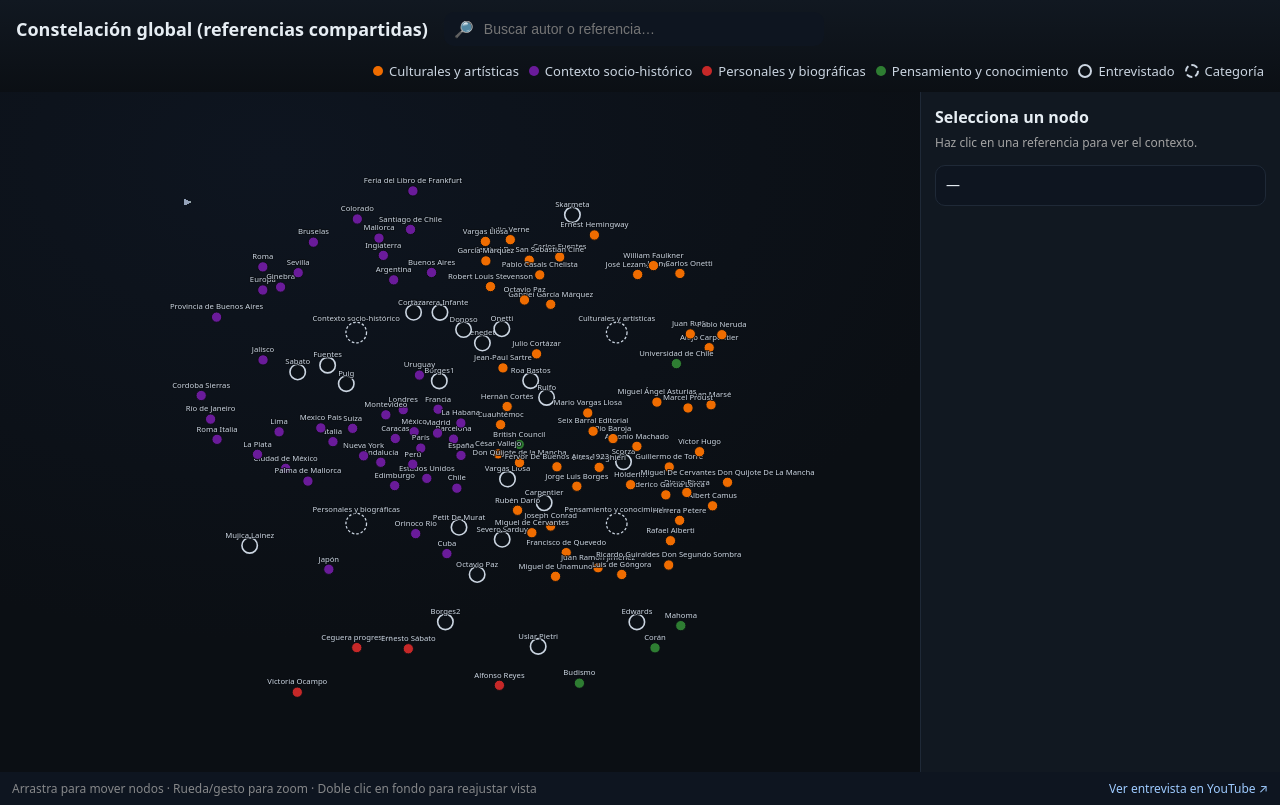
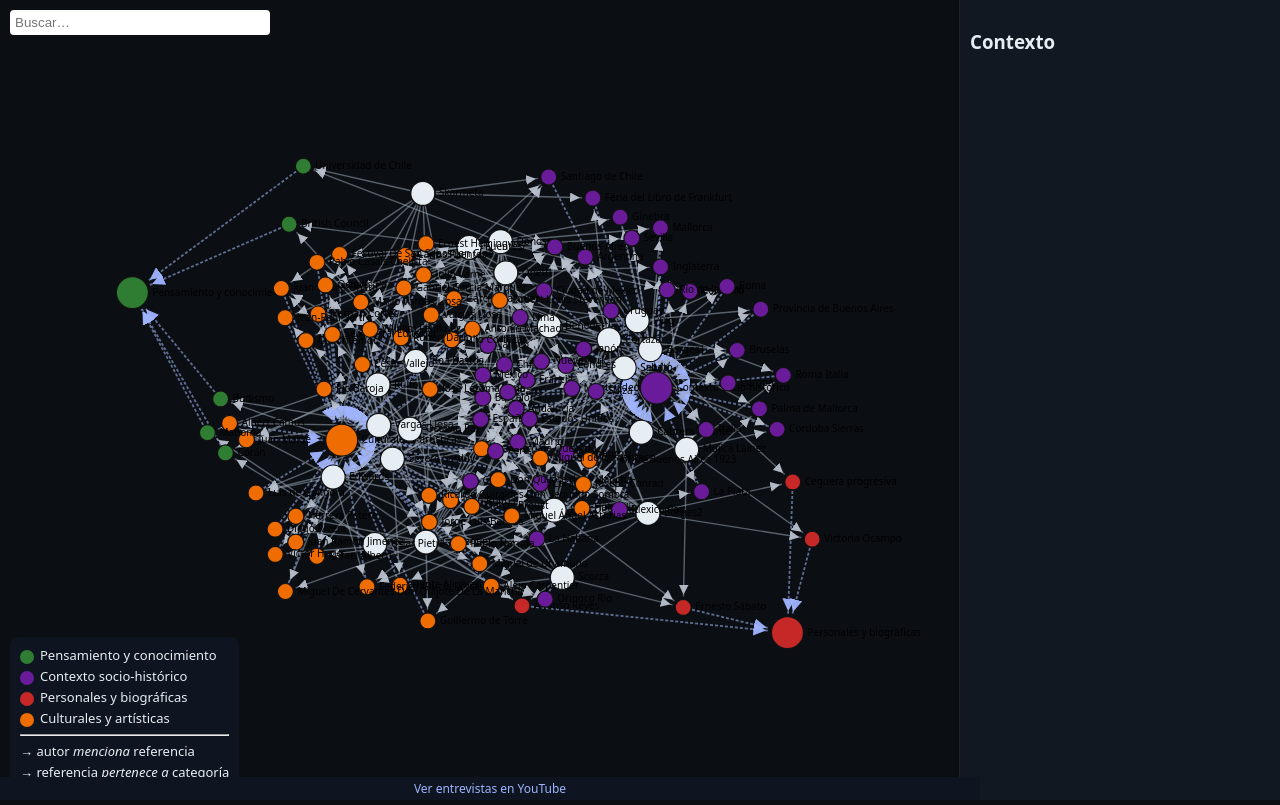
Before and after one commit to sebastianmiras/a-fondo-constelaciones, a plain HTML site: page global/global_constelacion.html in a window 1280 px wide. Drawn offline with nearby package versions, Linux system fonts and the light colour scheme; animation ran at ten frames a second.

Commit message:
Update global_constelacion.html

```diff
--- a/global/global_constelacion.html
+++ b/global/global_constelacion.html
@@ -1,305 +1,247 @@
-<!doctype html>
+<!DOCTYPE html>
 <html lang="es">
 <head>
-<meta charset="utf-8" />
-<meta name="viewport" content="width=device-width, initial-scale=1" />
-<title>Constelación Global — A fondo</title>
+<meta charset="UTF-8">
+<title>Constelación global</title>
+<script src="https://d3js.org/d3.v7.min.js"></script>
 <style>
-  :root{
-    --bg:#0b0f14;
-    --panel:#111821;
-    --panel2:#0e1520;
-    --text:#e6edf3;
-    --green:#2e7d32;   /* Pensamiento y conocimiento (verde en tus prefs) */
-    --purple:#6a1b9a;  /* Contexto socio-histórico (morado) */
-    --red:#c62828;     /* Personales y biográficas (rojo) */
-    --orange:#ef6c00;  /* Culturales y artísticas (naranja) */
-    --muted:#6b7280;
+  body {
+    margin: 0;
+    font-family: system-ui, sans-serif;
+    background-color: #0b0f14;
+    color: #e6edf3;
+    overflow: hidden;
   }
-  html,body{height:100%; margin:0; background:var(--bg); color:var(--text); font-family: system-ui, -apple-system, Segoe UI, Roboto, Helvetica, Arial, "Apple Color Emoji","Segoe UI Emoji";}
-  .wrap{display:grid; grid-template-columns: 1fr 360px; grid-template-rows: auto 1fr auto; height:100vh;}
-  header{grid-column:1 / -1; padding:12px 16px; background:linear-gradient(180deg,var(--panel),transparent); display:flex; gap:16px; align-items:center; flex-wrap:wrap}
-  h1{font-size:18px; margin:0; font-weight:600;}
-  .search{display:flex; align-items:center; gap:8px; background:var(--panel2); padding:6px 10px; border-radius:10px; width:360px; max-width:90vw;}
-  .search input{flex:1; background:transparent; border:0; outline:0; color:var(--text); font-size:14px;}
-  .legend{display:flex; gap:10px; align-items:center; flex-wrap:wrap; margin-left:auto;}
-  .lg-item{display:flex; align-items:center; gap:6px; font-size:13px; color:#cbd5e1}
-  .dot{width:10px; height:10px; border-radius:50%;}
-  .lg-orange{background:var(--orange)}
-  .lg-purple{background:var(--purple)}
-  .lg-red{background:var(--red)}
-  .lg-green{background:var(--green)}
-  .lg-author{background:transparent; border:2px solid #cbd5e1; border-radius:50%; width:10px; height:10px;}
-  .lg-cat{background:transparent; border:2px dashed #cbd5e1; border-radius:50%; width:10px; height:10px;}
-
-  .stage{position:relative; background:radial-gradient(1200px 800px at 30% 10%, #0e1520 0%, var(--bg) 60%);}
-  #graph{width:100%; height:100%;}
-  aside{background:var(--panel); padding:14px; border-left:1px solid #1f2937; overflow:auto}
-  aside h2{font-size:16px; margin:0 0 6px}
-  aside .meta{font-size:12px; color:#a3a3a3; margin-bottom:8px}
-  aside pre{white-space:pre-wrap; font-family:inherit; font-size:14px; line-height:1.35; background:var(--panel2); padding:10px; border-radius:10px; border:1px solid #1f2937}
-
-  footer{grid-column:1 / -1; font-size:12px; color:#a3a3a3; background:var(--panel2); padding:8px 12px; display:flex; justify-content:space-between; align-items:center;}
-  footer a{color:#9ecbff; text-decoration:none;}
-  .hint{opacity:.8}
-
-  /* nodos y enlaces */
-  .link{stroke:#6b7280; stroke-opacity:.4}
-  .link.mentions{stroke:#9aa4b2; stroke-opacity:.35}
-  .link.belongs{stroke:#7480a8; stroke-opacity:.5; stroke-dasharray:3 2}
-  .node{cursor:grab}
-  .node:active{cursor:grabbing}
-  .node circle{stroke:#0b0f14; stroke-width:1.5px}
-  .node.author circle{fill:#0c1117; stroke:#cbd5e1; stroke-width:2.5px}
-  .node.category circle{fill:transparent; stroke:#cbd5e1; stroke-dasharray:4 3; stroke-width:2}
-  .node text{font-size:12px; fill:#cbd5e1; paint-order:stroke; stroke:rgba(11,15,20,0.8); stroke-width:3px; stroke-linejoin:round}
-  .faded{opacity:.12}
-  .highlight{filter: drop-shadow(0 0 3px rgba(255,255,255,.5))}
+  #graph {
+    position: absolute;
+    top: 0; left: 0; right: 300px; bottom: 0;
+  }
+  #sidebar {
+    position: absolute;
+    top: 0; right: 0; bottom: 0;
+    width: 300px;
+    background: #111821;
+    border-left: 1px solid #222;
+    padding: 10px;
+    overflow-y: auto;
+  }
+  #searchBox {
+    position: absolute;
+    top: 10px; left: 10px;
+    width: 250px;
+    padding: 5px;
+    border: none;
+    border-radius: 4px;
+  }
+  .node circle {
+    stroke: #111;
+    stroke-width: 1.2px;
+  }
+  .node text {
+    font-size: 11px;
+    pointer-events: none;
+  }
+  .link {
+    stroke: #94a3b8;
+    stroke-opacity: .45;
+    pointer-events: none;
+  }
+  .link.mentions {
+    stroke: #9aa4b2;
+    stroke-opacity: .55;
+  }
+  .link.belongs {
+    stroke: #8ea2d8;
+    stroke-opacity: .65;
+    stroke-dasharray: 3 2;
+  }
+  .legend {
+    position: absolute;
+    bottom: 10px;
+    left: 10px;
+    font-size: 13px;
+    background: #0e1520;
+    padding: 6px 10px;
+    border-radius: 8px;
+  }
+  .legend div {
+    margin: 3px 0;
+  }
+  .legend span {
+    display: inline-block;
+    width: 14px; height: 14px;
+    margin-right: 6px;
+    vertical-align: middle;
+    border-radius: 50%;
+  }
+  .bar {
+    position: absolute;
+    bottom: 0; left: 0; right: 300px;
+    background: #0e1520;
+    font-size: 12px;
+    text-align: center;
+    padding: 3px;
+  }
+  .bar a { color: #9fb3ff; text-decoration: none; }
 </style>
 </head>
 <body>
-<div class="wrap">
-  <header>
-    <h1>Constelación global (referencias compartidas)</h1>
-    <div class="search">
-      🔎
-      <input id="q" type="search" placeholder="Buscar autor o referencia…" />
+
+<input id="searchBox" type="text" placeholder="Buscar…">
+
+<div id="graph"></div>
+<div id="sidebar"><h3>Contexto</h3><div id="contexto"></div></div>
+<div class="legend">
+  <div><span style="background:#2e7d32"></span>Pensamiento y conocimiento</div>
+  <div><span style="background:#6a1b9a"></span>Contexto socio-histórico</div>
+  <div><span style="background:#c62828"></span>Personales y biográficas</div>
+  <div><span style="background:#ef6c00"></span>Culturales y artísticas</div>
+  <hr>
+  <div>→ autor <em>menciona</em> referencia</div>
+  <div>→ referencia <em>pertenece a</em> categoría</div>
 </div>
-    <div class="legend">
-      <div class="lg-item"><span class="dot lg-orange"></span> Culturales y artísticas</div>
-      <div class="lg-item"><span class="dot lg-purple"></span> Contexto socio-histórico</div>
-      <div class="lg-item"><span class="dot lg-red"></span> Personales y biográficas</div>
-      <div class="lg-item"><span class="dot lg-green"></span> Pensamiento y conocimiento</div>
-      <div class="lg-item"><span class="lg-author"></span> Entrevistado</div>
-      <div class="lg-item"><span class="lg-cat"></span> Categoría</div>
-    </div>
-  </header>
+<div class="bar"><a href="https://www.youtube.com/" target="_blank">Ver entrevistas en YouTube</a></div>
 
-  <div class="stage">
-    <svg id="graph"></svg>
-  </div>
+<script>
+const width = window.innerWidth - 300, height = window.innerHeight;
 
-  <aside id="panel">
-    <h2>Selecciona un nodo</h2>
-    <div class="meta">Haz clic en una referencia para ver el contexto.</div>
-    <pre id="ctx">—</pre>
-  </aside>
-
-  <footer>
-    <div class="hint">Arrastra para mover nodos · Rueda/gesto para zoom · Doble clic en fondo para reajustar vista</div>
-    <a href="https://www.youtube.com" target="_blank" rel="noopener">Ver entrevista en YouTube ↗</a>
-  </footer>
-</div>
-
-<!-- D3 v7 -->
-<script src="https://cdn.jsdelivr.net/npm/d3@7"></script>
-<script>
-(async function(){
-  // Carga CSV (mismo directorio)
-  const nodes = await d3.csv("global_nodos.csv", d3.autoType);
-  const edges = await d3.csv("global_aristas.csv", d3.autoType);
-
-  // Mapeo de colores por categoría (según tus preferencias guardadas)
-  const colorByGroup = {
-    "Culturales y artísticas":  "#ef6c00",
-    "Contexto socio-histórico":"#6a1b9a",
-    "Personales y biográficas":"#c62828",
-    "Pensamiento y conocimiento":"#2e7d32",
-    // fallback
-    "autor":"#cbd5e1"
+// Colores de grupos
+const colorMap = {
+  "Pensamiento y conocimiento": "#2e7d32",
+  "Contexto socio-histórico": "#6a1b9a",
+  "Personales y biográficas": "#c62828",
+  "Culturales y artísticas": "#ef6c00",
+  "autor": "#e6edf3"
 };
 
-  // Tipos y radios
-  const radius = d => {
-    if (d.type === "categoria") return 16;
-    if (d.type === "autor")     return 12;    // autores visibles y consistentes
-    return 8; // referencia
-  };
+// SVG principal
+const svg = d3.select("#graph").append("svg")
+  .attr("width", width)
+  .attr("height", height);
 
-  // SVG base
-  const svg = d3.select("#graph");
-  const width = svg.node().clientWidth || window.innerWidth-360;
-  const height = svg.node().clientHeight || (window.innerHeight-100);
+const linkG = svg.append("g").attr("class","links");
+const nodeG = svg.append("g").attr("class","nodes");
 
-  svg.attr("viewBox", [0,0,width,height]);
+// Definir flechas
+const defs = svg.append("defs");
+function makeArrow(id, color){
+  const m = defs.append("marker")
+    .attr("id", id)
+    .attr("viewBox", "0 -5 10 10")
+    .attr("refX", 12)
+    .attr("refY", 0)
+    .attr("markerWidth", 7)
+    .attr("markerHeight", 7)
+    .attr("orient", "auto");
+  m.append("path")
+    .attr("d","M0,-5L10,0L0,5")
+    .attr("fill", color)
+    .attr("opacity", .95);
+}
+makeArrow("arrow-mentions", "#b8c0cc");
+makeArrow("arrow-belongs", "#9fb3ff");
 
-  // Def flechas
-  const defs = svg.append("defs");
-  defs.append("marker")
-    .attr("id","arrow")
-    .attr("viewBox","0 -5 10 10")
-    .attr("refX",10).attr("refY",0)
-    .attr("markerWidth",6).attr("markerHeight",6)
-    .attr("orient","auto")
-    .append("path")
-    .attr("d","M0,-5L10,0L0,5")
-    .attr("fill","#95a3b9").attr("opacity",.8);
+// Cargar datos
+Promise.all([
+  d3.csv("global_nodos.csv"),
+  d3.csv("global_aristas.csv")
+]).then(([nodes, edges])=>{
+  const nodeById = new Map(nodes.map(d => [d.id, d]));
+  edges.forEach(d => {
+    d.source = nodeById.get(d.source);
+    d.target = nodeById.get(d.target);
+  });
 
-  // Zoom/pan
-  const g = svg.append("g");
-  const linkG = g.append("g").attr("stroke-linecap","round");
-  const nodeG = g.append("g");
+  // Simulación
+  const sim = d3.forceSimulation(nodes)
+    .force("link", d3.forceLink(edges).id(d=>d.id).distance(80).strength(0.7))
+    .force("charge", d3.forceManyBody().strength(-220))
+    .force("center", d3.forceCenter(width/2, height/2))
+    .force("collision", d3.forceCollide().radius(d=>radius(d)+4));
 
-  const zoom = d3.zoom().scaleExtent([0.2, 4]).on("zoom", (e)=> g.attr("transform", e.transform));
-  svg.call(zoom);
-
-  // Links
+  // Enlaces
   const link = linkG.selectAll("line")
     .data(edges)
-    .enter()
-    .append("line")
-    .attr("class", d => "link " + (d.relation === "belongs_to" ? "belongs" : "mentions"))
-    .attr("stroke-width", d => d.relation === "belongs_to" ? 1.6 : 1.2)
-    .attr("marker-end", "url(#arrow)");
+    .enter().append("line")
+    .attr("class", d => "link " + (d.relation==="belongs_to" ? "belongs" : "mentions"))
+    .attr("stroke-width", d => d.relation==="belongs_to"?1.8:1.4)
+    .attr("marker-end", d => d.relation==="belongs_to" ? "url(#arrow-belongs)" : "url(#arrow-mentions)");
 
-  // Nodes
-  const node = nodeG.selectAll("g.node")
-    .data(nodes, d=>d.id)
-    .enter()
-    .append("g")
-    .attr("class", d => "node " + (d.type === "autor" ? "author" : d.type === "categoria" ? "category" : "reference"))
-    .call(drag());
+  // Nodos
+  const node = nodeG.selectAll("g")
+    .data(nodes)
+    .enter().append("g")
+    .attr("class","node")
+    .call(d3.drag()
+      .on("start",dragstarted)
+      .on("drag",dragged)
+      .on("end",dragended));
 
   node.append("circle")
     .attr("r", radius)
-      .attr("fill", d => (d.type === "referencia" ? colorByGroup[d.group] || "#9aa4b2"
-                          : d.type === "categoria" ? "transparent"
-                          : "#0c1117"));
+    .attr("fill", d => color(d));
 
   node.append("text")
-      .attr("dy", d => d.type === "categoria" ? -18 : -12)
-      .attr("text-anchor","middle")
-      .text(d => d.label);
+    .text(d=>d.label)
+    .attr("dy",3)
+    .attr("x", d=>radius(d)+4)
+    .style("font-size","10px");
 
-  // Panel de contexto
-  const panelTitle = d3.select("#panel h2");
-  const panelMeta  = d3.select("#panel .meta");
-  const panelPre   = d3.select("#ctx");
-
+  // Click -> mostrar contexto
   node.on("click", (e,d)=>{
-    panelTitle.text(d.label);
-    if(d.type === "referencia"){
-      panelMeta.text(d.group);
-      panelPre.text(d.note && d.note.trim() ? d.note : "—");
-    }else if(d.type === "autor"){
-      panelMeta.text("Entrevistado");
-      panelPre.text("Nodos conectados: referencias que menciona en al menos una coincidencia compartida.");
-    }else{
-      panelMeta.text("Categoría");
-      panelPre.text("Conecta referencias clasificadas bajo esta categoría.");
-    }
-    // pequeña realce visual
-    node.classed("highlight", n => n.id === d.id);
+    document.getElementById("contexto").innerText = d.note || "(sin contexto)";
   });
 
-  // Fuerzas
-  const id2node = new Map(nodes.map(d=>[d.id,d]));
-  const links = edges.map(d=>Object.assign({}, d, {source:id2node.get(d.source), target:id2node.get(d.target)}));
+  // Simulación tick con recorte de líneas
+  sim.on("tick", ()=>{
+    link.each(function(d){
+      const sx = d.source.x, sy = d.source.y, tx = d.target.x, ty = d.target.y;
+      const dx = tx - sx, dy = ty - sy;
+      const dist = Math.hypot(dx, dy) || 1;
+      const nx = dx/dist, ny = dy/dist;
 
-  const sim = d3.forceSimulation(nodes)
-    .force("link", d3.forceLink(links).id(d=>d.id).distance(l => l.relation==="belongs_to" ? 110 : 80).strength(l => l.relation==="belongs_to" ? 0.6 : 0.3))
-    .force("charge", d3.forceManyBody().strength(d => d.type==="categoria" ? -3000 : d.type==="autor" ? -500 : -250))
-    .force("collide", d3.forceCollide().radius(d=>radius(d)+6))
-    .force("center", d3.forceCenter(width*0.5, height*0.52))
-    .force("catPull", categoryAttractor());
+      const rSource = radius(d.source);
+      const rTarget = radius(d.target);
 
-  sim.on("tick", ()=>{
-    link.attr("x1", d=>d.source.x).attr("y1", d=>d.source.y)
-        .attr("x2", d=>d.target.x).attr("y2", d=>d.target.y);
+      const x1 = sx + nx*(rSource+1);
+      const y1 = sy + ny*(rSource+1);
+      const x2 = tx - nx*(rTarget+3);
+      const y2 = ty - ny*(rTarget+3);
+
+      d3.select(this).attr("x1",x1).attr("y1",y1).attr("x2",x2).attr("y2",y2);
+    });
+
     node.attr("transform", d=>`translate(${d.x},${d.y})`);
   });
 
-  // Atrae referencias hacia su categoría (anclas suaves en esquinas)
-  function categoryAttractor(){
-    // esquinas/zonas para 4 categorías
-    const anchors = {
-      "Culturales y artísticas":    {x: width*0.72, y: height*0.30},
-      "Contexto socio-histórico":   {x: width*0.28, y: height*0.30},
-      "Personales y biográficas":   {x: width*0.28, y: height*0.74},
-      "Pensamiento y conocimiento": {x: width*0.72, y: height*0.74},
-    };
-    // posiciona nodos categoría cerca de sus anclas
-    nodes.forEach(n=>{
-      if(n.type==="categoria"){
-        const a = anchors[n.label] || {x:width/2,y:height/2};
-        n.fx = a.x; n.fy = a.y;
-      }
+  // Buscar
+  document.getElementById("searchBox").addEventListener("input", function(){
+    const term = this.value.toLowerCase();
+    node.style("opacity", d => d.label.toLowerCase().includes(term)?1:0.15);
+    link.style("opacity", d => (d.source.label.toLowerCase().includes(term) || d.target.label.toLowerCase().includes(term)) ? 0.9 : 0.05);
   });
-    return (alpha)=>{
-      nodes.forEach(n=>{
-        if(n.type==="referencia"){
-          const a = anchors[n.group];
-          if(a){
-            n.vx += (a.x - n.x) * 0.0008 * alpha;
-            n.vy += (a.y - n.y) * 0.0008 * alpha;
-          }
-        }
-      });
-    };
-  }
-
-  // Búsqueda: atenúa no-coincidentes y centra primer match
-  const input = document.getElementById("q");
-  input.addEventListener("input", ()=>{
-    const q = input.value.trim().toLowerCase();
-    let firstMatch = null;
-    node.classed("faded", d=>{
-      const hit = !q || d.label.toLowerCase().includes(q);
-      if(hit && !firstMatch) firstMatch = d;
-      return q && !hit;
-    });
-    link.classed("faded", l=>{
-      if(!q) return false;
-      const hs = l.source.label.toLowerCase().includes(q);
-      const ht = l.target.label.toLowerCase().includes(q);
-      return !(hs || ht);
-    });
-    if(firstMatch){
-      centerOn(firstMatch.x, firstMatch.y, 1.2);
-    }
 });
 
-  // Doble clic para reajustar vista
-  svg.on("dblclick", ()=>{
-    fitToContent();
-  });
-
-  // Ajuste inicial al componente principal (autor→categorías→referencias)
-  setTimeout(fitToContent, 800);
-
-  function fitToContent(padding=60){
-    const content = g.node().getBBox();
-    const scale = Math.max(0.2, Math.min(2.5,
-      0.9 / Math.max(content.width / (width - padding*2), content.height / (height - padding*2))
-    ));
-    const tx = (width - scale*(content.x*2 + content.width))/2;
-    const ty = (height - scale*(content.y*2 + content.height))/2;
-    svg.transition().duration(650).call(zoom.transform, d3.zoomIdentity.translate(tx,ty).scale(scale));
+// Funciones auxiliares
+function radius(d){
+  if(d.type==="categoria") return 16;
+  if(d.type==="autor") return 12;
+  return 8;
 }
-
-  function centerOn(x,y, scale=1.4){
-    svg.transition().duration(450).call(
-      zoom.transform,
-      d3.zoomIdentity.translate(width/2, height/2).scale(scale).translate(-x, -y)
-    );
+function color(d){
+  if(d.type==="categoria") return colorMap[d.label] || "#888";
+  if(d.type==="autor") return colorMap["autor"];
+  return colorMap[d.group] || "#ccc";
 }
-
-  function drag(){
-    function dragstarted(event,d){
-      if(!event.active) sim.alphaTarget(0.3).restart();
-      d.fx = d.x; d.fy = d.y;
+function dragstarted(e,d){
+  if(!e.active) d.fy = d.y, d.fx = d.x;
 }
-    function dragged(event,d){
-      d.fx = event.x; d.fy = event.y;
+function dragged(e,d){
+  d.fx = e.x; d.fy = e.y;
 }
-    function dragended(event,d){
-      if(!event.active) sim.alphaTarget(0);
-      // liberamos solo referencias y autores; categorías quedan fijas
-      if(d.type !== "categoria"){ d.fx = null; d.fy = null; }
+function dragended(e,d){
+  if(!e.active){ d.fx=null; d.fy=null; }
 }
-    return d3.drag().on("start",dragstarted).on("drag",dragged).on("end",dragended);
-  }
-})();
 </script>
 </body>
 </html>
```
Lines whose indentation alone changed are shown as unchanged.
